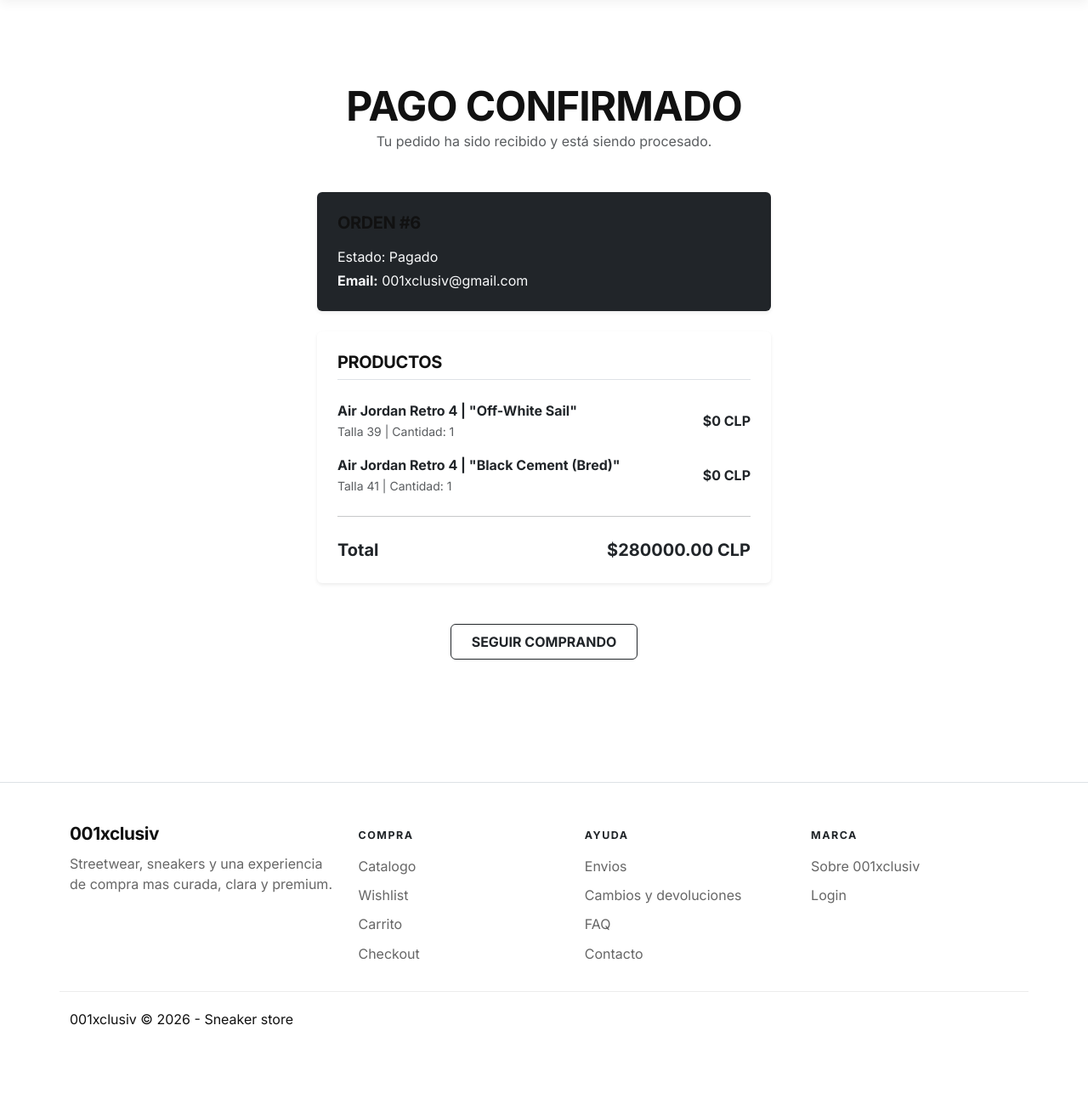
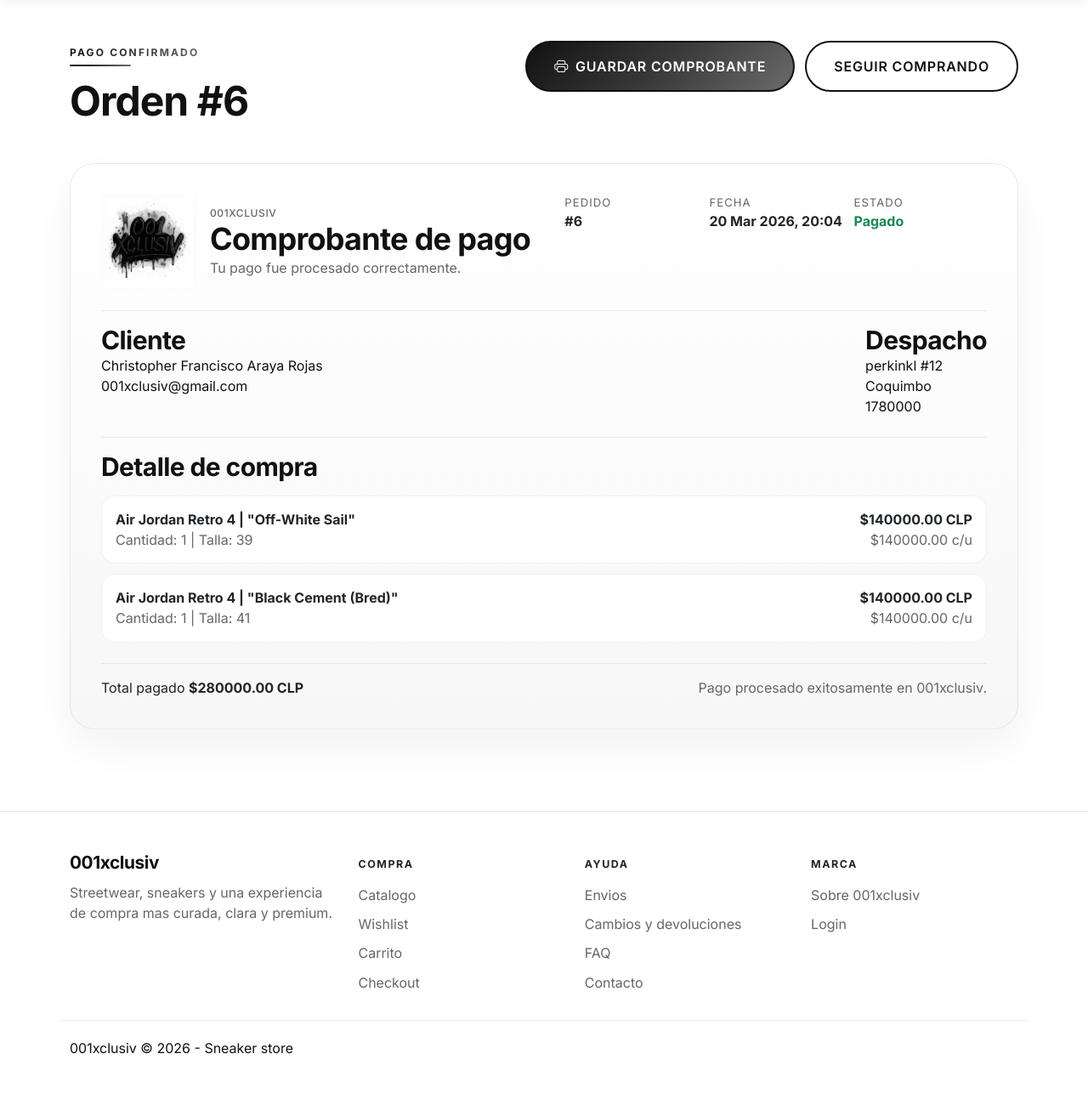
Before and after one commit to poisomn/001xclusiv, a Django app: page /checkout/success/6/ in a window 1280 px wide. Shown: the part 86-1379 px from the top of the page at 85% size. Before the commit the page ends 1292 px from the top, so only its background shows below. Run offline with Django 5.2, Linux system fonts and the light colour scheme; data comes from the database, SQL or seed files in the repository; some libraries are stand-ins or nearby versions.

Commit message:
feat: create checkout success confirmation page with order details and print functionality

```diff
--- a/templates/checkout/success.html
+++ b/templates/checkout/success.html
@@ -1,84 +1,120 @@
 {% extends "base.html" %}
+{% load static %}
+
+{% block title %}Pago confirmado #{{ order.id }} - 001xclusiv{% endblock %}
 
 {% block content %}
-<section class="container py-5">
-    <div class="text-center mb-5">
-        <h1 class="display-5 fw-bold text-uppercase">Pago confirmado</h1>
-        <p class="text-muted">Tu pedido ha sido recibido y est&aacute; siendo procesado.</p>
+<section class="account-page">
+
+    <!-- HEADER -->
+    <div class="receipt-toolbar">
+        <div>
+            <span class="section-kicker">Pago confirmado</span>
+            <h1>Orden #{{ order.id }}</h1>
+        </div>
+
+        <div class="receipt-toolbar__actions">
+            <button type="button" class="btn-accent" onclick="window.print()">
+                <i class="bi bi-printer"></i>
+                Guardar comprobante
+            </button>
+
+            <a href="{% url 'core:home' %}" class="btn-secondary">
+                Seguir comprando
+            </a>
+        </div>
     </div>
 
-    <div class="row justify-content-center">
-        <div class="col-md-8 col-lg-6">
+    <!-- CARD -->
+    <article class="order-receipt">
 
-            <!-- RESUMEN -->
-            <div class="card bg-dark text-white shadow-sm mb-4 border-0">
-                <div class="card-body p-4">
-                    <h5 class="mb-3 text-uppercase">Orden #{{ order.id|default:"-" }}</h5>
-                    <p class="mb-1 text-light">Estado: Pagado</p>
+        <!-- BRAND -->
+        <header class="order-receipt__header">
+            <div class="order-receipt__brand">
+                <img src="{% static 'home/logoByN.webp' %}" alt="Logo" class="order-receipt__logo">
 
-                    {% if order.email %}
-                    <p class="mb-0 text-light">
-                        <strong>Email:</strong> {{ order.email }}
-                    </p>
-                    {% endif %}
+                <div>
+                    <p class="product-brand">001xclusiv</p>
+                    <h2>Comprobante de pago</h2>
+                    <p>Tu pago fue procesado correctamente.</p>
                 </div>
             </div>
 
-            <!-- PRODUCTOS -->
-            <div class="card shadow-sm mb-4 border-0">
-                <div class="card-body p-4">
-                    <h5 class="mb-4 text-uppercase border-bottom pb-2">Productos</h5>
+            <div class="order-receipt__summary">
+                <div>
+                    <span>Pedido</span>
+                    <strong>#{{ order.id }}</strong>
+                </div>
 
-                    {% if order.items.all %}
-                    {% for item in order.items.all %}
-                    <div class="d-flex justify-content-between mb-3 align-items-center">
-                        <div>
-                            <span class="d-block fw-bold">
-                                {{ item.product.name|default:"Producto" }}
-                            </span>
+                <div>
+                    <span>Fecha</span>
+                    <strong>{{ order.created_at|date:"d M Y, H:i" }}</strong>
+                </div>
 
-                            <span class="text-muted small">
-                                {% if item.variant %}
-                                Talla {{ item.variant.size|default:"-" }} |
-                                {% endif %}
-                                Cantidad: {{ item.quantity|default:"1" }}
-                            </span>
-                        </div>
-
-                        <strong>
-                            ${{ item.get_total_price|default:"0" }} CLP
-                        </strong>
-                    </div>
-                    {% endfor %}
-                    {% else %}
-                    <p class="text-muted">No hay productos en esta orden.</p>
-                    {% endif %}
-
-                    <hr class="my-4">
-
-                    <div class="d-flex justify-content-between fs-5">
-                        <span class="fw-bold">Total</span>
-                        <strong>
-                            ${{ order.get_total_cost|default:"0" }} CLP
-                        </strong>
-                    </div>
+                <div>
+                    <span>Estado</span>
+                    <strong class="text-success">Pagado</strong>
                 </div>
             </div>
+        </header>
 
-            <!-- BOTONES -->
-            <div class="d-flex justify-content-center gap-3 mt-5">
-                <a href="{% url 'core:home' %}" class="btn btn-outline-dark px-4 py-2 text-uppercase fw-bold">
-                    Seguir comprando
-                </a>
-
-                {% if request.user.is_authenticated %}
-                <a href="{% url 'orders:order_list' %}" class="btn btn-dark px-4 py-2 text-uppercase fw-bold">
-                    Ver pedidos
-                </a>
-                {% endif %}
+        <!-- CLIENTE -->
+        <section class="order-receipt__section">
+            <div>
+                <h3>Cliente</h3>
+                <p>{{ order.full_name|default:"-" }}</p>
+                <p>{{ order.email|default:"-" }}</p>
             </div>
 
-        </div>
-    </div>
+            <div>
+                <h3>Despacho</h3>
+                <p>{{ order.address|default:"-" }}</p>
+                <p>{{ order.city|default:"-" }}</p>
+                <p>{{ order.postal_code|default:"-" }}</p>
+            </div>
+        </section>
+
+        <!-- PRODUCTOS -->
+        <section class="order-receipt__section order-receipt__section--stack">
+            <h3>Detalle de compra</h3>
+
+            <div class="order-receipt__items">
+                {% for item in order.items.all %}
+                <div class="order-receipt__item">
+
+                    <div>
+                        <strong>{{ item.product.name|default:"Producto" }}</strong>
+
+                        <p>
+                            Cantidad: {{ item.quantity|default:"1" }}
+                            {% if item.variant %}
+                            | Talla: {{ item.variant.size|default:"-" }}
+                            {% endif %}
+                        </p>
+                    </div>
+
+                    <div class="text-end">
+                        <strong>
+                            ${{ item.price|default:"0" }} CLP
+                        </strong>
+                        <p>${{ item.price|default:"0" }} c/u</p>
+                    </div>
+
+                </div>
+                {% endfor %}
+            </div>
+        </section>
+
+        <!-- TOTAL -->
+        <footer class="order-receipt__footer">
+            <div>
+                <span>Total pagado</span>
+                <strong>${{ order.get_total_cost|default:"0" }} CLP</strong>
+            </div>
+
+            <p>Pago procesado exitosamente en 001xclusiv.</p>
+        </footer>
+
+    </article>
 </section>
 {% endblock %}
```
